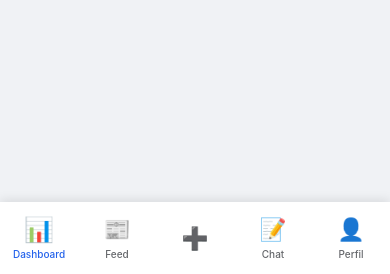
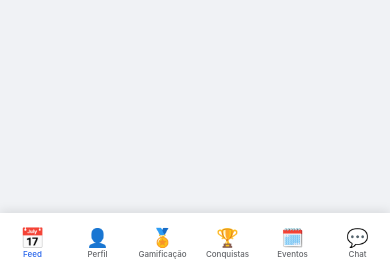
Before and after one commit to cDorth/responsividadeF, a Django app: page / in a window 390 px wide. Shown: the part 570-844 px from the top of the page. Run offline with Django 5.2, Linux system fonts and the light colour scheme; the visitor is signed in with stand-in values (Sample User, id 1); data that the repository does not hold is empty; parts of the project's set-up code (start-up, migrations or seed data) failed here and were passed over.

Commit message:
Add all original menu items to the bottom navigation and adjust styling
Updates the bottom navigation bar to include all six original menu items (Feed, Profile, Gamification, Achievements, Events, Chat), adjusts CSS for better fit and smaller font sizes, and removes duplicate "Feed" links.

Replit-Commit-Author: Agent
Replit-Commit-Session-Id: ef469662-a0b1-416f-81fe-e7d35c2e0062
Replit-Commit-Checkpoint-Type: intermediate_checkpoint
Replit-Commit-Event-Id: 1a2d7df7-e428-4097-bdae-8d61619e37bd
Replit-Commit-Screenshot-Url: https://storage.googleapis.com/screenshot-production-us-central1/a4005057-4a0d-4413-ae6a-76b997f7e191/ef469662-a0b1-416f-81fe-e7d35c2e0062/n59Yyjd

```diff
--- a/feed/static/feed/css/style.css
+++ b/feed/static/feed/css/style.css
@@ -1037,18 +1037,19 @@ body {
   flex-direction: column;
   align-items: center;
   justify-content: center;
-  padding: 8px 12px;
+  padding: 8px 6px;
   text-decoration: none;
   color: #65676b;
-  font-size: 11px;
+  font-size: 10px;
   font-weight: 500;
   transition: all 0.2s ease;
   flex: 1;
-  gap: 4px;
+  gap: 2px;
+  min-width: 0;
 }
 
 .bottom-nav-item .icon {
-  font-size: 24px;
+  font-size: 22px;
   transition: transform 0.2s ease;
 }
 
@@ -1065,8 +1066,10 @@ body {
 }
 
 .bottom-nav-item span:not(.icon) {
-  font-size: 10px;
-  margin-top: 2px;
+  font-size: 9px;
+  margin-top: 0;
+  text-align: center;
+  line-height: 1.2;
 }
 
 /* Mobile Responsive - Tablets and smaller */
@@ -1192,11 +1195,15 @@ body {
   }
 
   .bottom-nav-item {
-    padding: 6px 8px;
+    padding: 6px 2px;
   }
 
   .bottom-nav-item .icon {
-    font-size: 22px;
+    font-size: 18px;
+  }
+
+  .bottom-nav-item span:not(.icon) {
+    font-size: 8px;
   }
 }
 
--- a/feed/templates/feed/feed.html
+++ b/feed/templates/feed/feed.html
@@ -448,23 +448,28 @@
     <nav class="bottom-nav">
       <div class="bottom-nav-container">
         <a href="{% url 'feed:feed' %}" class="bottom-nav-item active">
-          <span class="icon">📊</span>
-          <span>Dashboard</span>
-        </a>
-        <a href="{% url 'feed:feed' %}" class="bottom-nav-item">
-          <span class="icon">📰</span>
+          <span class="icon">📅</span>
           <span>Feed</span>
-        </a>
-        <a href="{% url 'feed:create_post' %}" class="bottom-nav-item">
-          <span class="icon">➕</span>
-        </a>
-        <a href="{% url 'chat' %}" class="bottom-nav-item">
-          <span class="icon">📝</span>
-          <span>Chat</span>
         </a>
         <a href="{% url 'home' %}" class="bottom-nav-item">
           <span class="icon">👤</span>
           <span>Perfil</span>
+        </a>
+        <a href="{% url 'game_home' %}" class="bottom-nav-item">
+          <span class="icon">🏅</span>
+          <span>Gamificação</span>
+        </a>
+        <a href="#conquistas" class="bottom-nav-item">
+          <span class="icon">🏆</span>
+          <span>Conquistas</span>
+        </a>
+        <a href="{% url 'listar_eventos_compacto' %}" class="bottom-nav-item">
+          <span class="icon">🗓️</span>
+          <span>Eventos</span>
+        </a>
+        <a href="{% url 'chat' %}" class="bottom-nav-item">
+          <span class="icon">💬</span>
+          <span>Chat</span>
         </a>
       </div>
     </nav>
```
Also changed, not shown: replit.md (+5 -3 lines), 1 other file.
